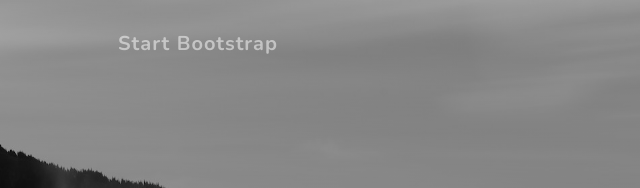
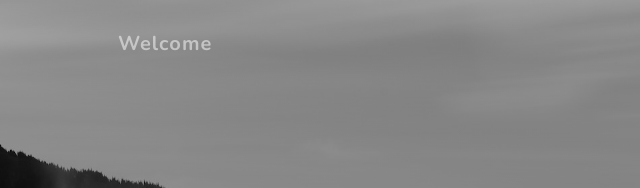
Before and after one commit to TheNeighbors/TheNeighbors.github.io, a plain HTML site: page index.html in a window 1280 px wide. Shown: the top 188 px of the page, 0-640 px from the left. Drawn offline with nearby package versions, Linux system fonts and the light colour scheme.

Commit message:
Update index.html

```diff
--- a/index.html
+++ b/index.html
@@ -19,7 +19,7 @@
         <!-- Navigation-->
         <nav class="navbar navbar-expand-lg navbar-light fixed-top" id="mainNav">
             <div class="container px-4 px-lg-5">
-                <a class="navbar-brand" href="#page-top">Start Bootstrap</a>
+                <a class="navbar-brand" href="#page-top">Welcome</a>
                 <button class="navbar-toggler navbar-toggler-right" type="button" data-bs-toggle="collapse" data-bs-target="#navbarResponsive" aria-controls="navbarResponsive" aria-expanded="false" aria-label="Toggle navigation">
                     Menu
                     <i class="fas fa-bars"></i>
```
